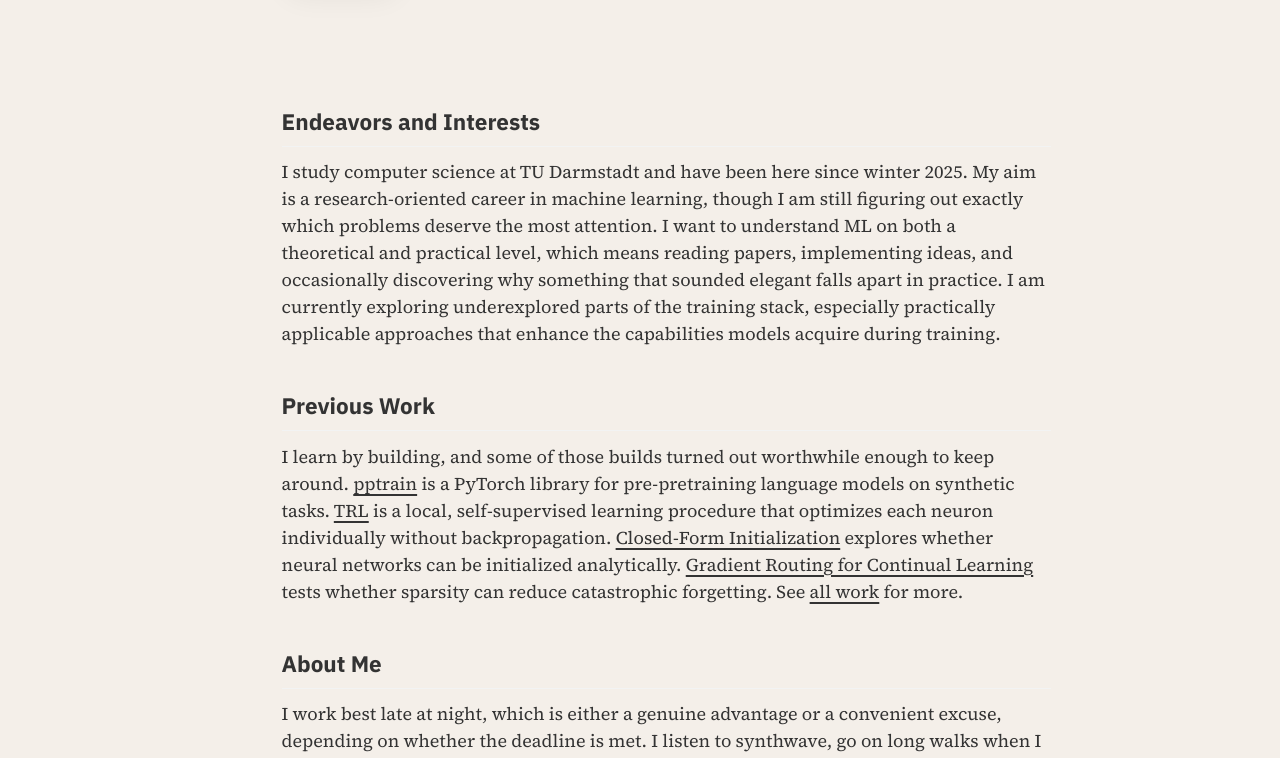
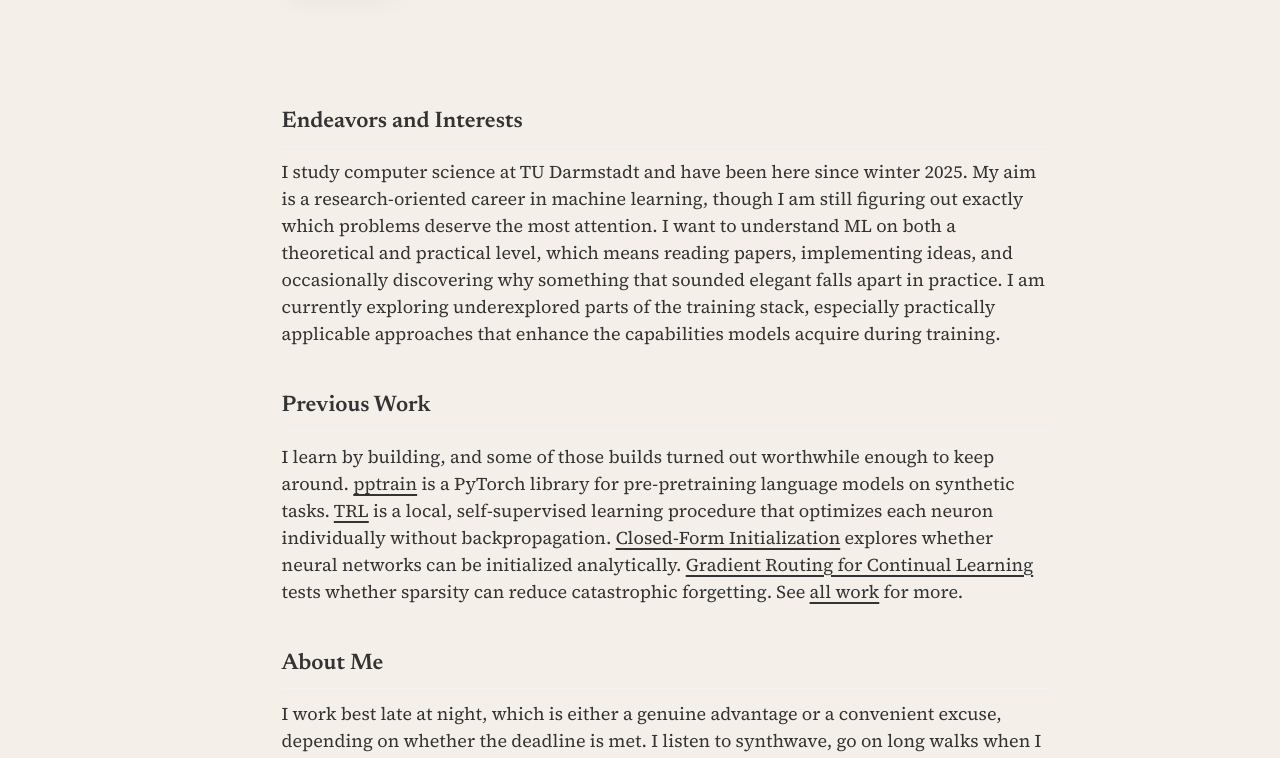
Before and after one commit to DavideWiest/davidewiest.github.io, a Jekyll site: the page built from _pages/about.md, in a window 1280 px wide. Shown: the part 236-994 px from the top of the page. Built offline with Jekyll 4.4.1, drawn with Linux system fonts in a browser that asks for light colours.

Commit message:
Make homepage headings serif; simplify chemokinesis citation wording

```diff
--- a/_sass/_homepage-hero.scss
+++ b/_sass/_homepage-hero.scss
@@ -1,6 +1,11 @@
 .page--homepage {
   .page__content {
     margin-top: 2.5rem;
+
+    h2 {
+      font-family: $display-font-family;
+      font-weight: 600;
+    }
   }
 }
 
```
Also changed, not shown: _posts/2026-05-10-chemokinesis.md (+1 -1 lines).
